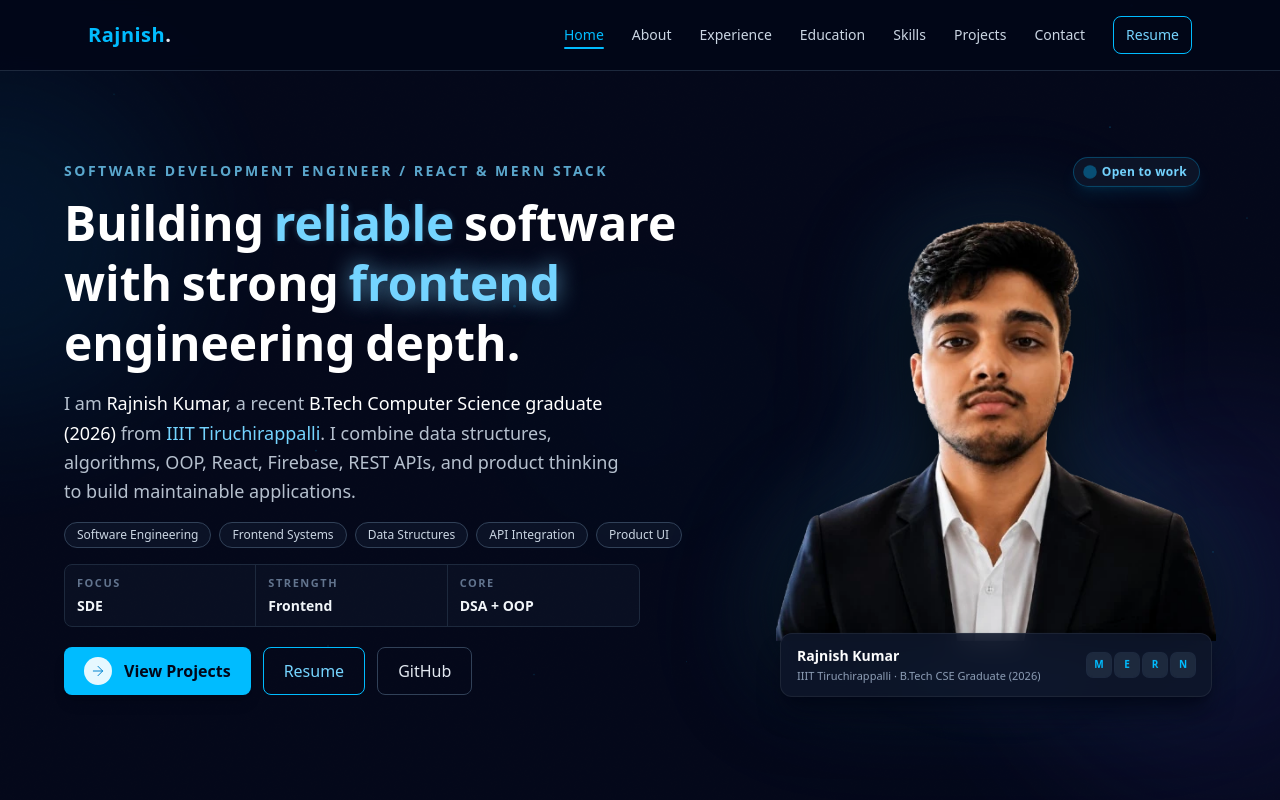
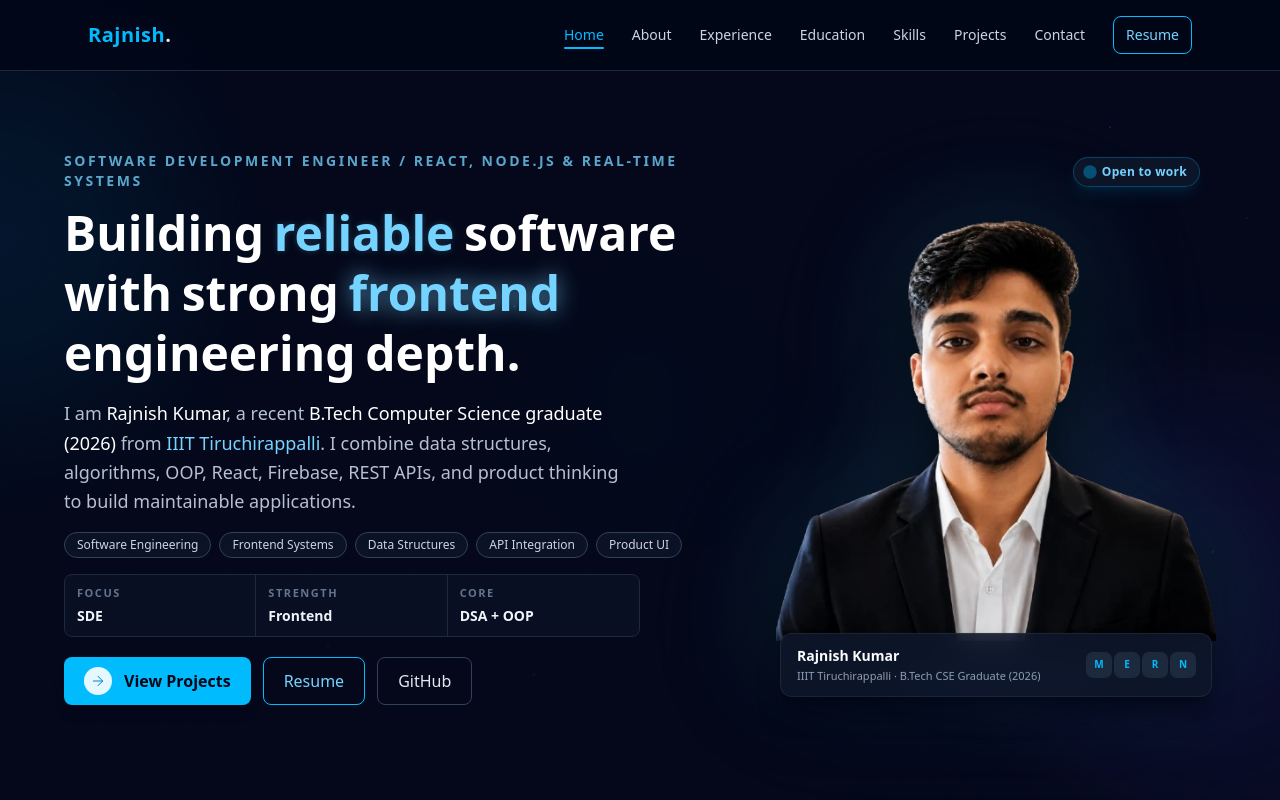
Before and after one commit to rajnish-012/MyPortfolio, a React (Vite) app: page / in a window 1280 px wide. Shown: the top 800 px of the page. Built offline with nearby package versions, Linux system fonts and the light colour scheme.

Commit message:
Update Hero.jsx

```diff
--- a/src/components/Hero.jsx
+++ b/src/components/Hero.jsx
@@ -493,7 +493,7 @@ const Hero = () => {
         <div>
           {/* Badge */}
           <GlitchBadge reduce={reduceMotion}>
-            Software Development Engineer / React & MERN Stack
+            Software Development Engineer / React, Node.js & Real-Time Systems
           </GlitchBadge>
 
           {/* Animated headline */}
```
